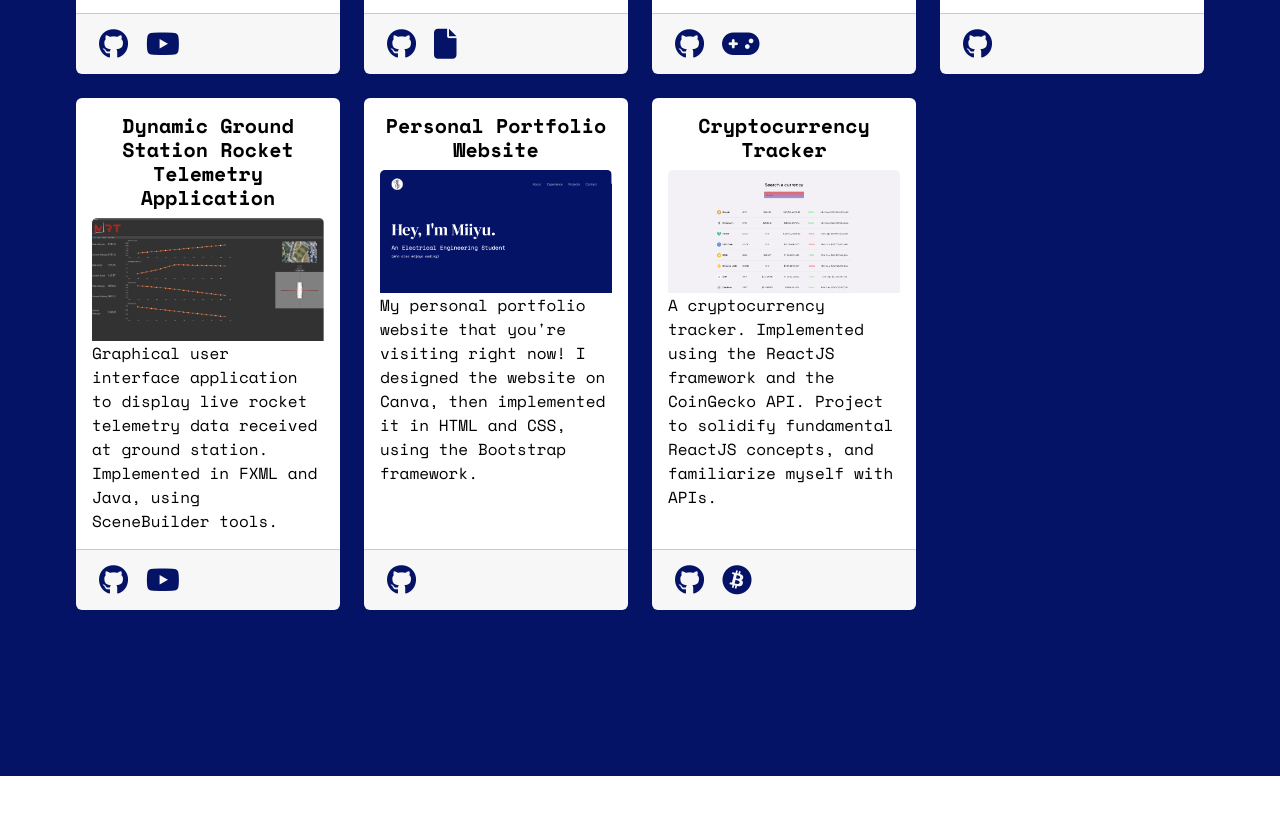
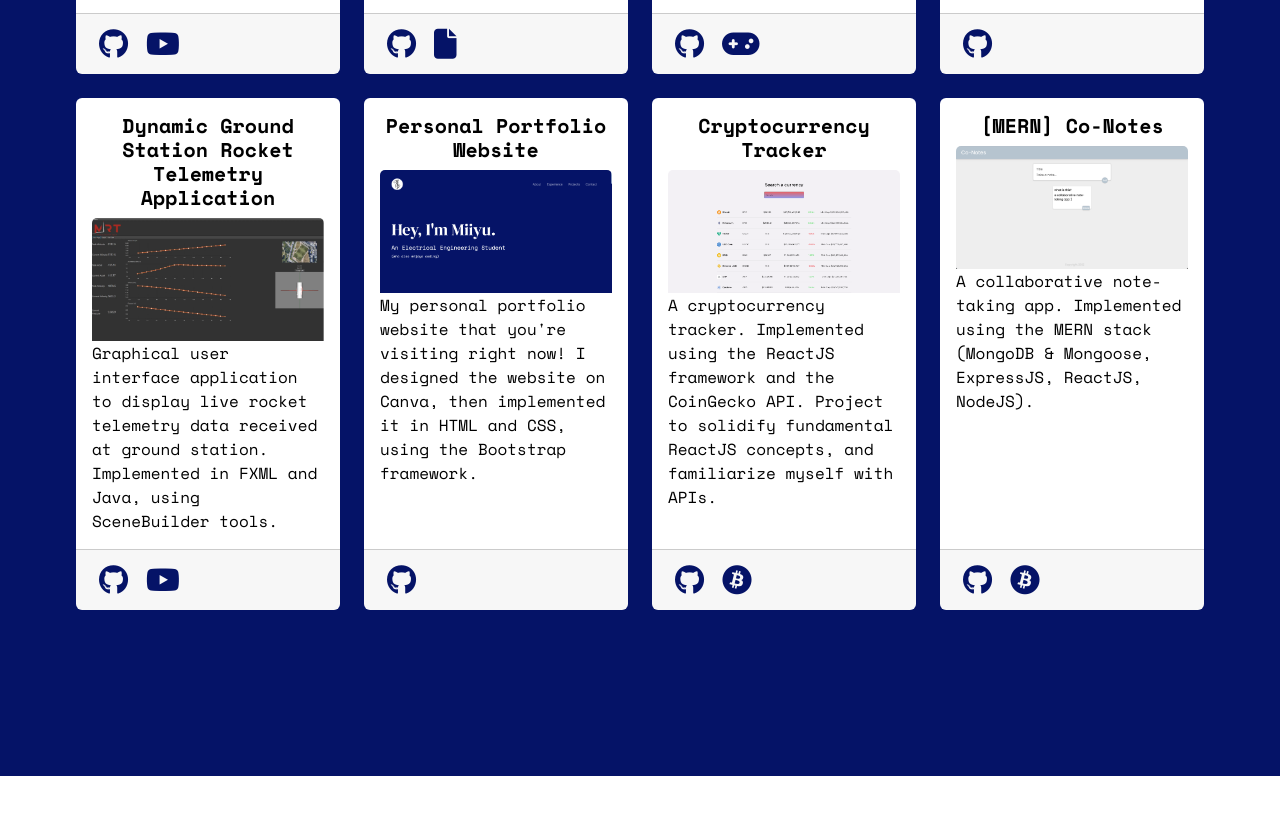
Before and after one commit to miiyu-fujita/portfolio, a plain HTML site: page index.html in a window 1280 px wide. Shown: the part 2772-3586 px from the top of the page. Drawn offline with nearby package versions, Linux system fonts and the light colour scheme.

Commit message:
add notes project

```diff
--- a/index.html
+++ b/index.html
@@ -288,6 +288,22 @@
             </div>
           </div>
         </div>
+        <div class="col">
+          <div class="project-card card h-100">
+            <div class="card-body">
+              <h5 class="card-title">
+                <span class="card-title-mod">[MERN] Co-Notes</span></h5>
+                <img src="images/co-notes.png" class="card-img-top" alt="">
+              <p class="project-bio card-text"> A collaborative note-taking app. Implemented using the MERN stack (MongoDB & Mongoose, ExpressJS, ReactJS, NodeJS).
+                <br>
+              </p>
+            </div>
+            <div class="card-footer text-muted">
+              <a href="https://github.com/miiyu-fujita/react-notes-app" target="_blank"><i class="click-logo fa-brands fa-github"></i></a>
+              <a href="https://react-note-taker.netlify.app/" target="_blank" rel="noopener noreferrer"><i class="click-logo fa-brands fa-bitcoin"></i></a>
+            </div>
+          </div>
+        </div>
       </div>
   </section>
 
```
Also changed, not shown: images/co-notes.png (added).
